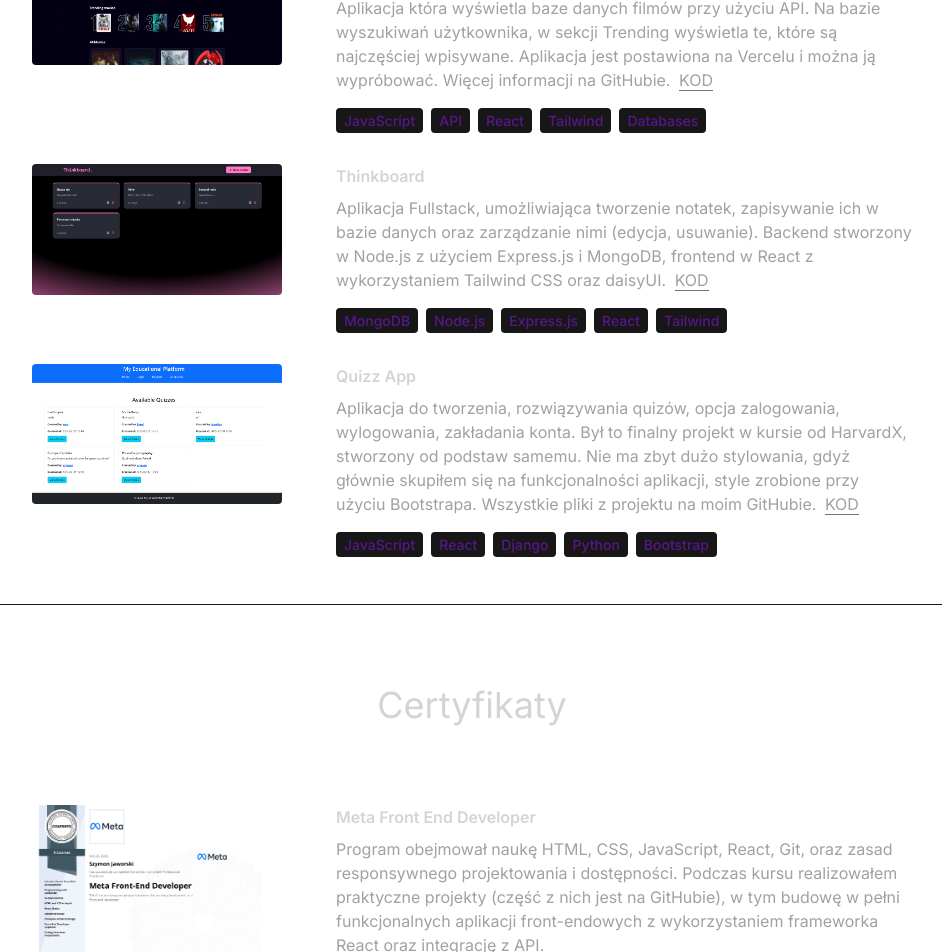
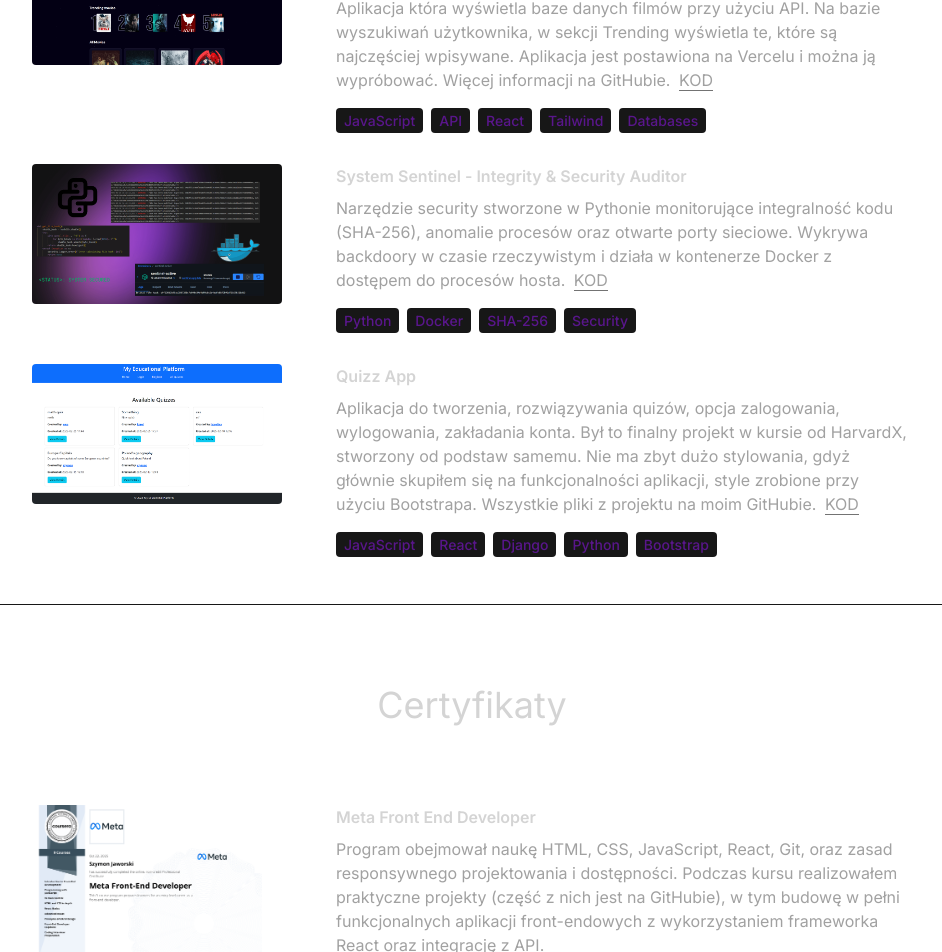
Before and after one commit to SzymonJawors/newPortfolio, a React (Vite) app: page / in a window 1280 px wide. Shown: the part 3775-4727 px from the top of the page, without its empty margins (168-1110 px from the left). Built offline with nearby package versions, Linux system fonts and the light colour scheme.

Commit message:
added new project sentinel

```diff
--- a/src/components/Projects.jsx
+++ b/src/components/Projects.jsx
@@ -71,17 +71,16 @@ const Projects = () => {
       live: "https://moviedatabase-trending.vercel.app",
     },
     {
-      title: t("projects.thinkboard.title"),
+      title: t("projects.sentinel.title"),
       image: project5,
-      description: t("projects.thinkboard.desc"),
+      description: t("projects.sentinel.desc"),
       technologies: [
-        "MongoDB",
-        "Node.js",
-        "Express.js",
-        "React",
-        "Tailwind",
+        "Python",
+        "Docker",
+        "SHA-256",
+        "Security",
       ],
-      link: "https://github.com/SzymonJawors/Thinkboard",
+      link: "https://github.com/SzymonJawors/system-sentinel",
     },
     {
       title: t("projects.quiz.title"),
--- a/src/i18n.js
+++ b/src/i18n.js
@@ -70,9 +70,9 @@ const resources = {
           title: "Filmowa Baza Danych",
           desc: "Aplikacja która wyświetla baze danych filmów przy użyciu API. Na bazie wyszukiwań użytkownika, w sekcji Trending wyświetla te, które są najczęściej wpisywane. Aplikacja jest postawiona na Vercelu i można ją wypróbować. Więcej informacji na GitHubie.",
         },
-        thinkboard: {
-          title: "Thinkboard",
-          desc: "Aplikacja Fullstack, umożliwiająca tworzenie notatek, zapisywanie ich w bazie danych oraz zarządzanie nimi (edycja, usuwanie). Backend stworzony w Node.js z użyciem Express.js i MongoDB, frontend w React z wykorzystaniem Tailwind CSS oraz daisyUI.",
+        sentinel: {
+          title: "System Sentinel - Integrity & Security Auditor",
+          desc: "Narzędzie security stworzone w Pythonie monitorujące integralność kodu (SHA-256), anomalie procesów oraz otwarte porty sieciowe. Wykrywa backdoory w czasie rzeczywistym i działa w kontenerze Docker z dostępem do procesów hosta.",
         },
         quiz: {
           title: "Quizz App",
@@ -185,9 +185,9 @@ const resources = {
           title: "Movie Database",
           desc: "An application that displays a database of movies using an API. Based on user searches, the Trending section displays the most frequently searched titles. The app is deployed on Vercel. More info on GitHub.",
         },
-        thinkboard: {
-          title: "Thinkboard",
-          desc: "Fullstack application enabling note creation, database storage, and management (editing, deleting). Backend built in Node.js with Express.js and MongoDB, frontend in React using Tailwind CSS and daisyUI.",
+        sentinel: {
+          title: "System Sentinel - Integrity & Security Auditor",
+          desc: "Python security tool for real-time monitoring of file integrity (SHA-256), process anomalies, and network ports. Detects backdoors and system threats within a Docker container with host-level visibility.",
         },
         quiz: {
           title: "Quiz App",
```
Also changed, not shown: src/assets/projects/project-5.png.
